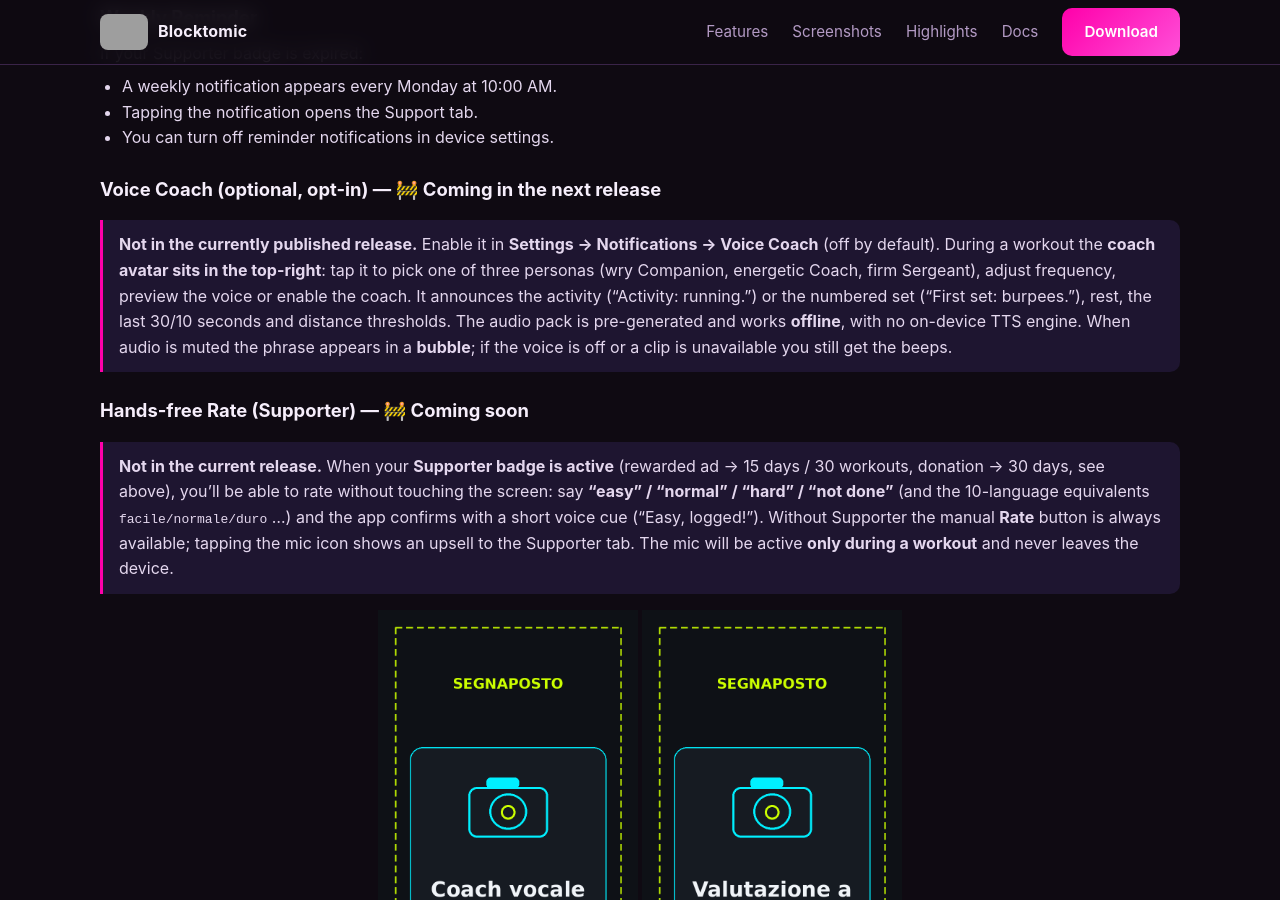
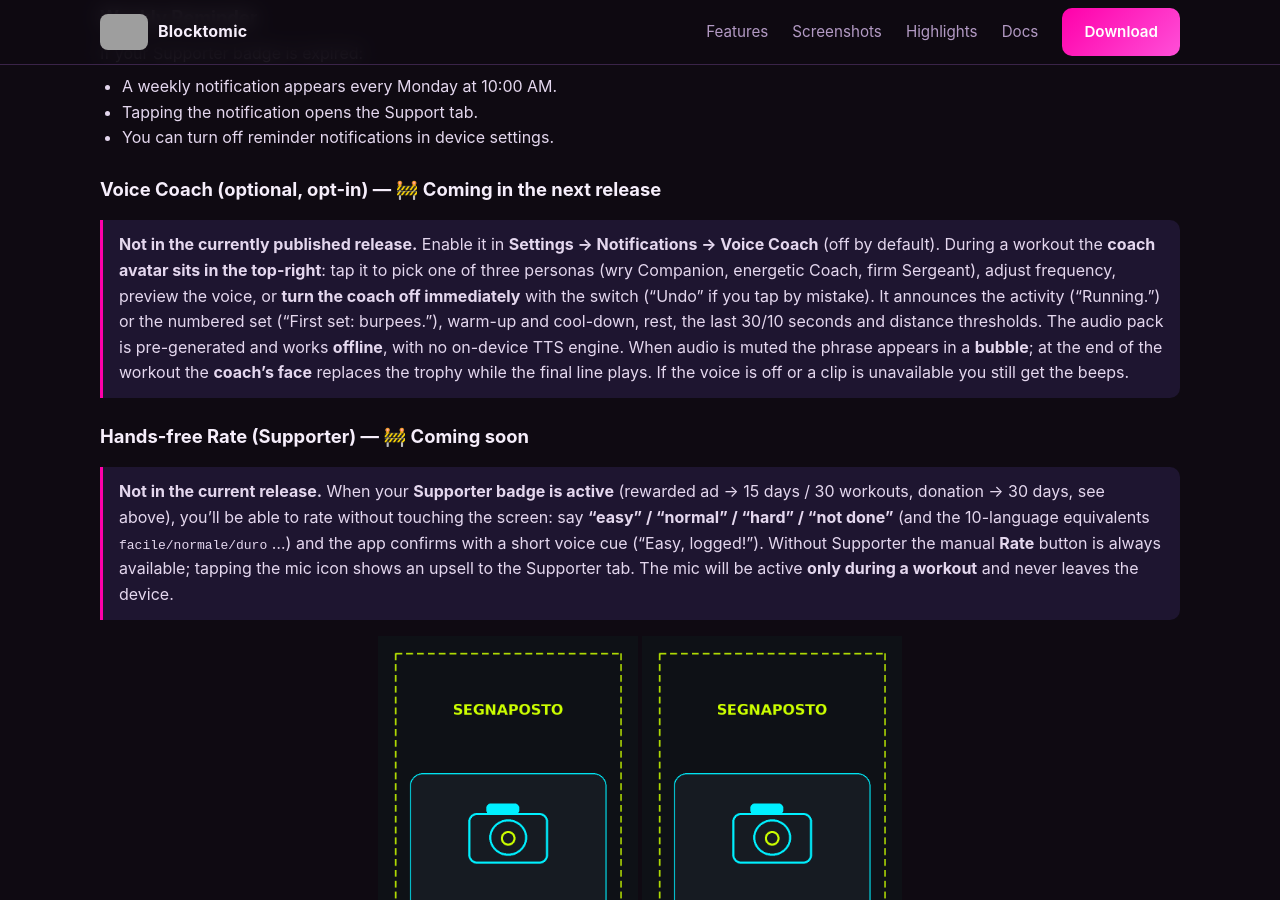
Before and after one commit to peronc/blocktomic-docs, a Jekyll site: the page built from FEATURES_GUIDE.md, in a window 1280 px wide and 900 px high, scrolled down 7292 px. Built offline with Jekyll 4.4.1, drawn with Linux system fonts in a browser that asks for light colours; grey boxes are pictures that could not be loaded.

Commit message:
feat: enhance voice coach feature description in user guides

```diff
--- a/FEATURES_GUIDE.md
+++ b/FEATURES_GUIDE.md
@@ -227,7 +227,7 @@ If your Supporter badge is expired:
 
 ### Voice Coach (optional, opt-in) — 🚧 Coming in the next release
 
-> **Not in the currently published release.** Enable it in **Settings → Notifications → Voice Coach** (off by default). During a workout the **coach avatar sits in the top-right**: tap it to pick one of three personas (wry Companion, energetic Coach, firm Sergeant), adjust frequency, preview the voice or enable the coach. It announces the activity (“Activity: running.”) or the numbered set (“First set: burpees.”), rest, the last 30/10 seconds and distance thresholds. The audio pack is pre-generated and works **offline**, with no on-device TTS engine. When audio is muted the phrase appears in a **bubble**; if the voice is off or a clip is unavailable you still get the beeps.
+> **Not in the currently published release.** Enable it in **Settings → Notifications → Voice Coach** (off by default). During a workout the **coach avatar sits in the top-right**: tap it to pick one of three personas (wry Companion, energetic Coach, firm Sergeant), adjust frequency, preview the voice, or **turn the coach off immediately** with the switch (“Undo” if you tap by mistake). It announces the activity (“Running.”) or the numbered set (“First set: burpees.”), warm-up and cool-down, rest, the last 30/10 seconds and distance thresholds. The audio pack is pre-generated and works **offline**, with no on-device TTS engine. When audio is muted the phrase appears in a **bubble**; at the end of the workout the **coach's face** replaces the trophy while the final line plays. If the voice is off or a clip is unavailable you still get the beeps.
 
 ### Hands-free Rate (Supporter) — 🚧 Coming soon
 
```
Also changed, not shown: USER_GUIDE.it.md (+1 -1 lines), USER_GUIDE.md (+1 -1 lines).
